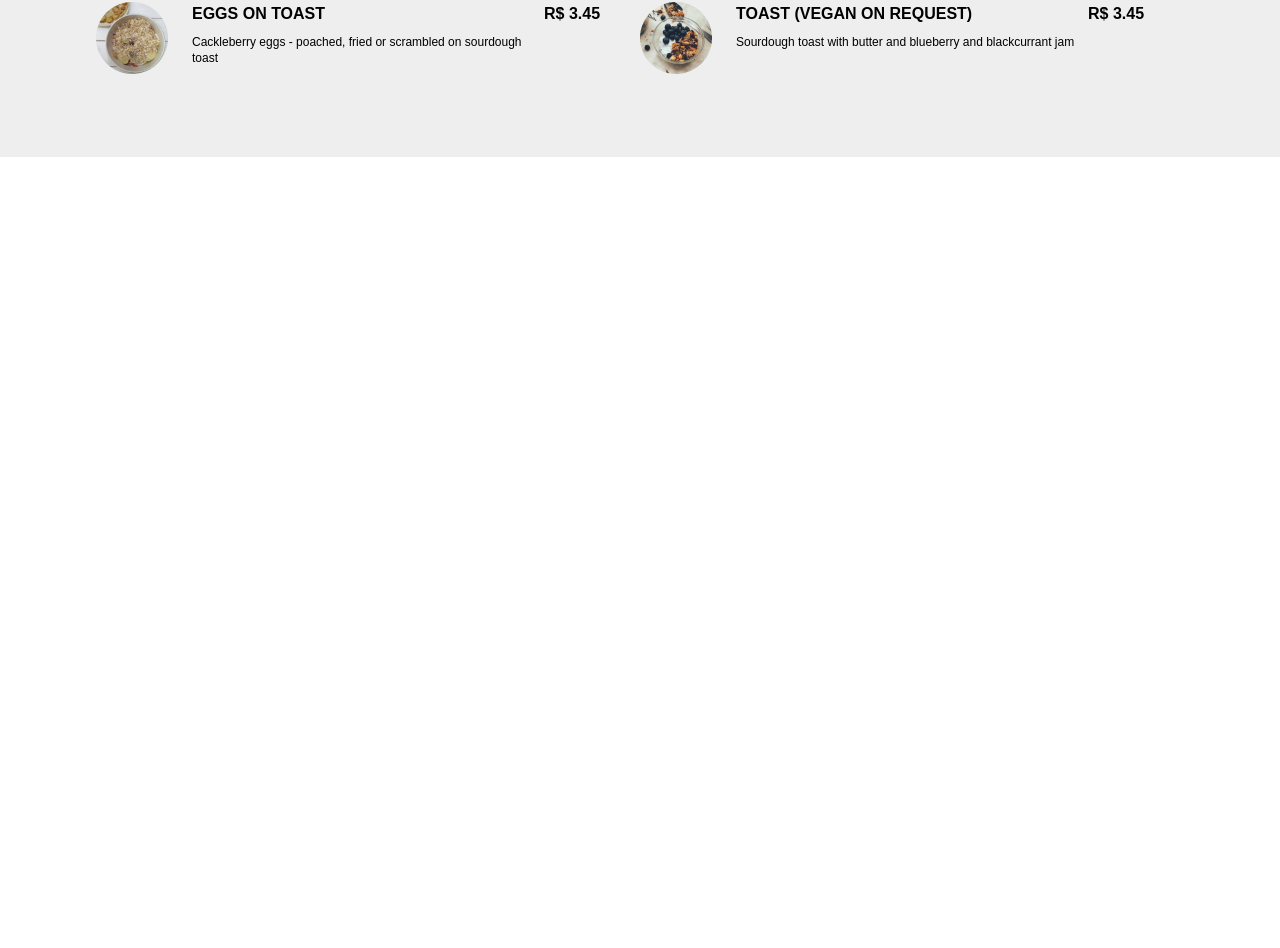
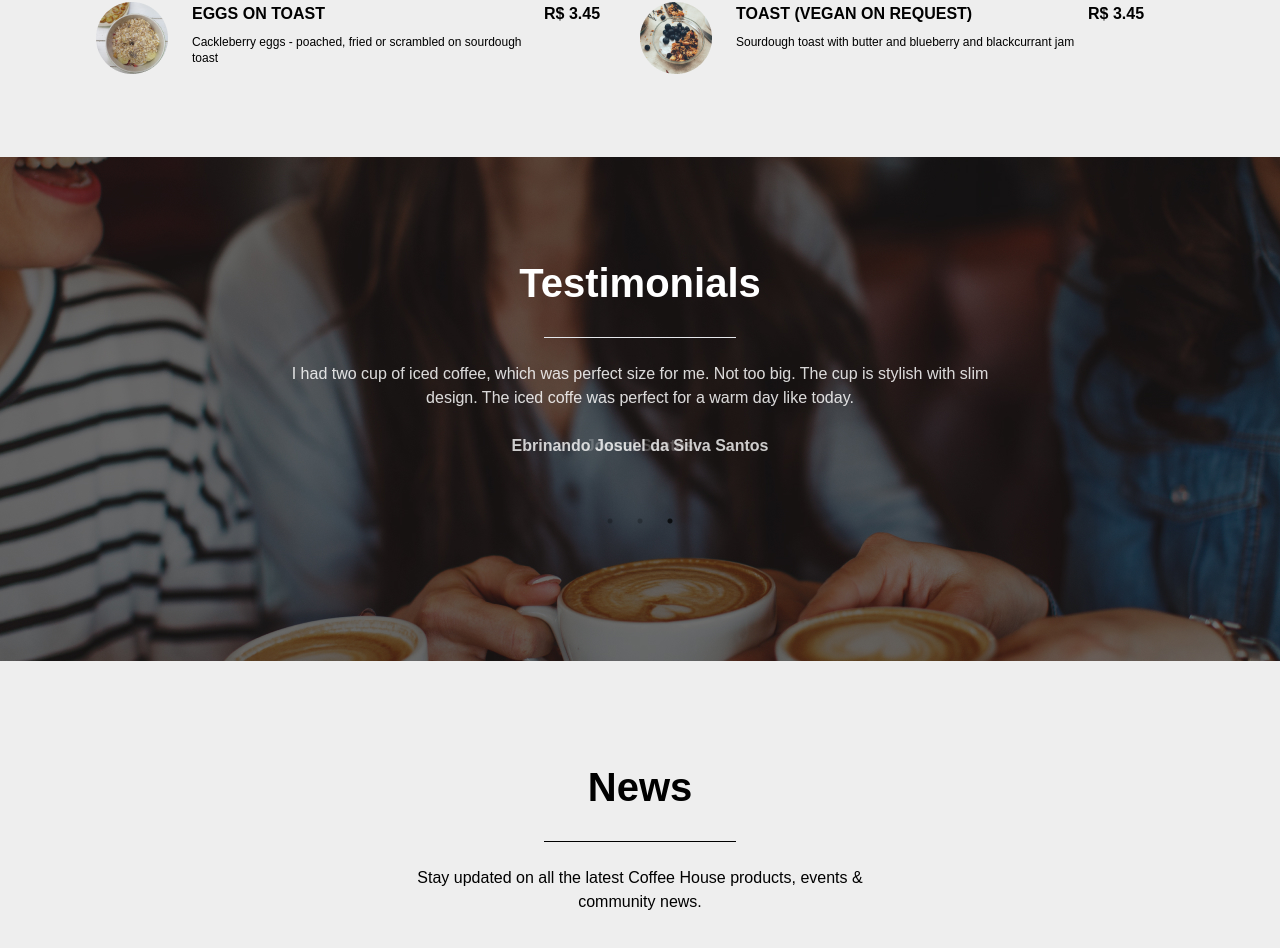
Before and after one commit to guisposito/figma-modelo2, a React (Vite) app: page / in a window 1280 px wide. Shown: the part 2819-3767 px from the top of the page. Before the commit the page ends 2976 px from the top, so only its background shows below. Built offline with nearby package versions, Linux system fonts and the light colour scheme.

Commit message:
Iniciado o componente de Noticias

```diff
--- a/package.json
+++ b/package.json
@@ -11,7 +11,9 @@
   },
   "dependencies": {
     "react": "^18.2.0",
-    "react-dom": "^18.2.0"
+    "react-dom": "^18.2.0",
+    "react-slick": "^0.29.0",
+    "slick-carousel": "^1.8.1"
   },
   "devDependencies": {
     "@types/react": "^18.0.28",
--- /dev/null
+++ b/src/components/News.jsx
@@ -0,0 +1,21 @@
+import HeadingSection from "./utils/HeadingSection";
+
+const News = () => {
+    return(
+        <section>
+            <div className="bg-bg-section h-[913px]">
+                <HeadingSection
+                    title="News"
+                    text="Stay updated on all the latest Coffee House products, events & community news."
+                    wText="w-[500px]"
+                    hrColor="border-black"
+                />
+                <div className="">
+
+                </div>
+            </div>
+        </section>
+    );
+}
+
+export default News;
--- /dev/null
+++ b/src/components/Testimonials.jsx
@@ -0,0 +1,40 @@
+import Slider from "react-slick";
+import "slick-carousel/slick/slick.css";
+import "slick-carousel/slick/slick-theme.css";
+import Data from "../data/testimonials.json";
+import HeadingSection from "./utils/HeadingSection";
+
+const Testimonials = () => {
+  const settings = {
+    dots: true,
+    arrows: false,
+    fade: true,
+    infinite: true,
+    autoplay: true,
+    speed: 600,
+    slidesToShow: 1,
+    slidesToScroll: 1,
+  };
+  return (
+    <section>
+      <div className="bg-section-testimonials bg-center bg-cover text-white font-inter h-[504px]">
+        <HeadingSection title="Testimonials" />
+        <div className=" container mx-auto w-[735px]">
+          <Slider {...settings}>
+            {Data.map((testimonial) => (
+              <div
+                className="flex items-center justify-center mb-12"
+                key={testimonial.id}
+              >
+                <p className="mb-6 text-center">{testimonial.testimonial}</p>
+                <h3 className="text-center font-semibold">{testimonial.author}</h3>
+              </div>
+            ))}
+          </Slider>
+        </div>
+      </div>
+    </section>
+  );
+};
+
+export default Testimonials;
--- a/src/components/utils/Products.jsx
+++ b/src/components/utils/Products.jsx
@@ -1,17 +1,25 @@
-const Products = ({products}) => {
-    return(
+const Products = ({ products }) => {
+  return (
     <div className="flex flex-wrap justify-center items-center font-inter h-[456px]">
-             {products.map(product => (
+      {products.map((product) => (
         <div key={product.id}>
           <div className="flex mb-6 w-[544px] h-[72px]">
             <div className="mr-6">
               <a href="">
-                                <img className="" src={product.img} alt={product.alt} width="72" height="72" />
+                <img
+                  className=""
+                  src={product.img}
+                  alt={product.alt}
+                  width="72"
+                  height="72"
+                />
               </a>
             </div>
             <div className="w-[352px]">
               <a href="">
-                                <h4 className="uppercase font-semibold mb-2">{product.brand} {product.name}</h4>
+                <h4 className="uppercase font-semibold mb-2">
+                    {product.name}
+                </h4>
               </a>
               <p className="text-xs">{product.description}</p>
             </div>
@@ -23,6 +31,6 @@ const Products = ({products}) => {
       ))}
     </div>
   );
-}
+};
 
 export default Products;
--- /dev/null
+++ b/src/data/testimonials.json
@@ -0,0 +1,17 @@
+[
+    {
+        "id" : 1,
+        "author" : "Efrain da Silva",
+        "testimonial" : "I had a cup of iced coffee, which was perfect size for me. Not too big. The cup is stylish with slim design. The iced coffe was perfect for a warm day like today."
+    },
+    {
+        "id" : 2,
+        "author" : "Josuel Santos",
+        "testimonial" : "I had two cup of iced coffee, which was perfect size for me. Not too big. The cup is stylish with slim design. The iced coffe was perfect for a warm day like today."
+    },
+    {
+        "id" : 3,
+        "author" : "Ebrinando Josuel da Silva Santos",
+        "testimonial" : "I had two cup of iced coffee, which was perfect size for me. Not too big. The cup is stylish with slim design. The iced coffe was perfect for a warm day like today."
+    }
+]
--- a/src/main.jsx
+++ b/src/main.jsx
@@ -4,6 +4,8 @@ import Header from './components/Header'
 import SectionDescription from './components/SectionDescription'
 import SectionLooking from './components/SectionLooking'
 import MenuSection from './components/MenuSection'
+import Testimonials from './components/Testimonials'
+import News from './components/News'
 import './index.css'
 
 ReactDOM.createRoot(document.getElementById('root')).render(
@@ -12,5 +14,7 @@ ReactDOM.createRoot(document.getElementById('root')).render(
     <SectionDescription />
     <SectionLooking />
     <MenuSection />
+    <Testimonials />
+    <News />
   </React.StrictMode>,
 )
--- a/tailwind.config.js
+++ b/tailwind.config.js
@@ -13,6 +13,7 @@ export default {
         'hero-pattern': "url('/img/hero.jpg')",
         'section': "url('/img/section-description.jpg')",
         'section-cta': "url('/img/section-cta.jpg')",
+        'section-testimonials': "url('/img/section-testimonials.jpg')"
       },
       width: {
         '215': '13.438rem',
```
Also changed, not shown: src/components/MenuSection.jsx (+8 -4 lines), src/components/SectionLooking.jsx (+6 -2 lines), src/components/utils/HeadingSection.jsx (+6 -4 lines), public/img/section-testimonials.jpg (added), 1 other file (tests, documents, lock files or other folders). Lines whose indentation alone changed are shown as unchanged.
